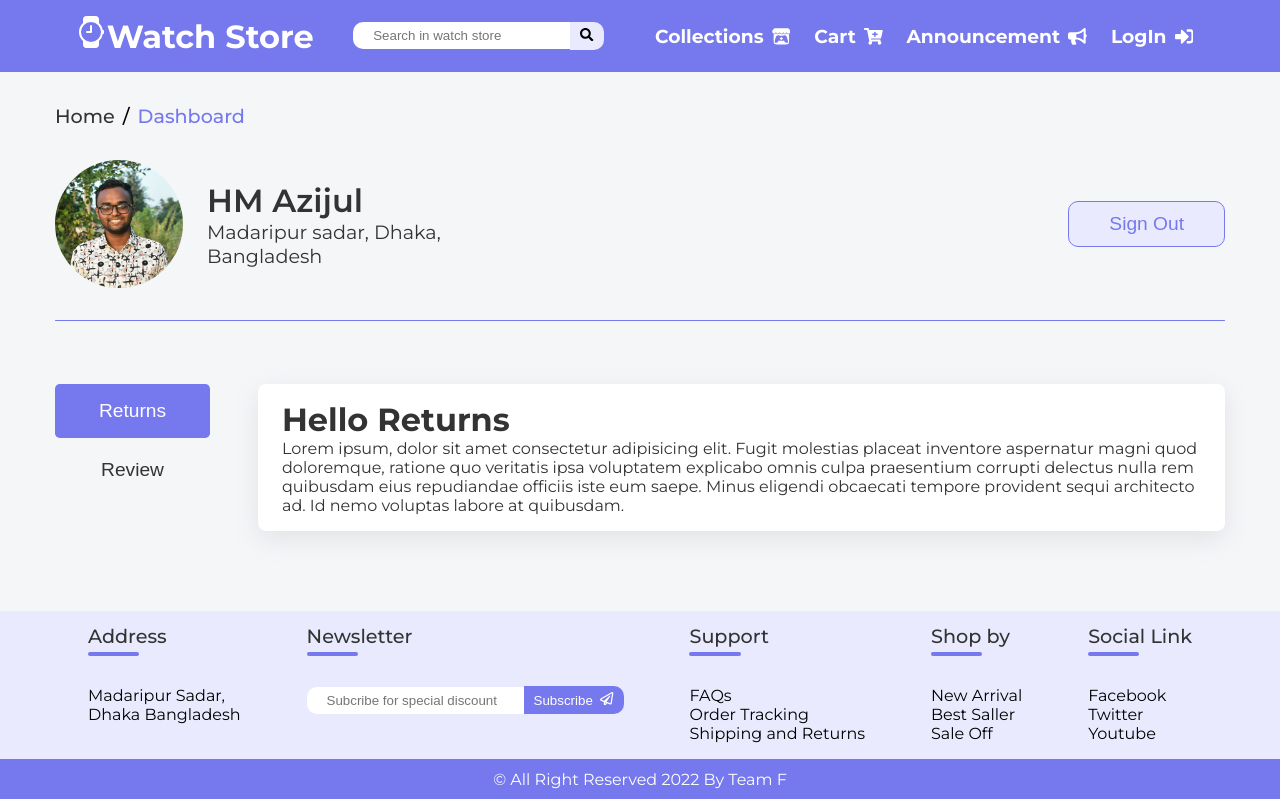
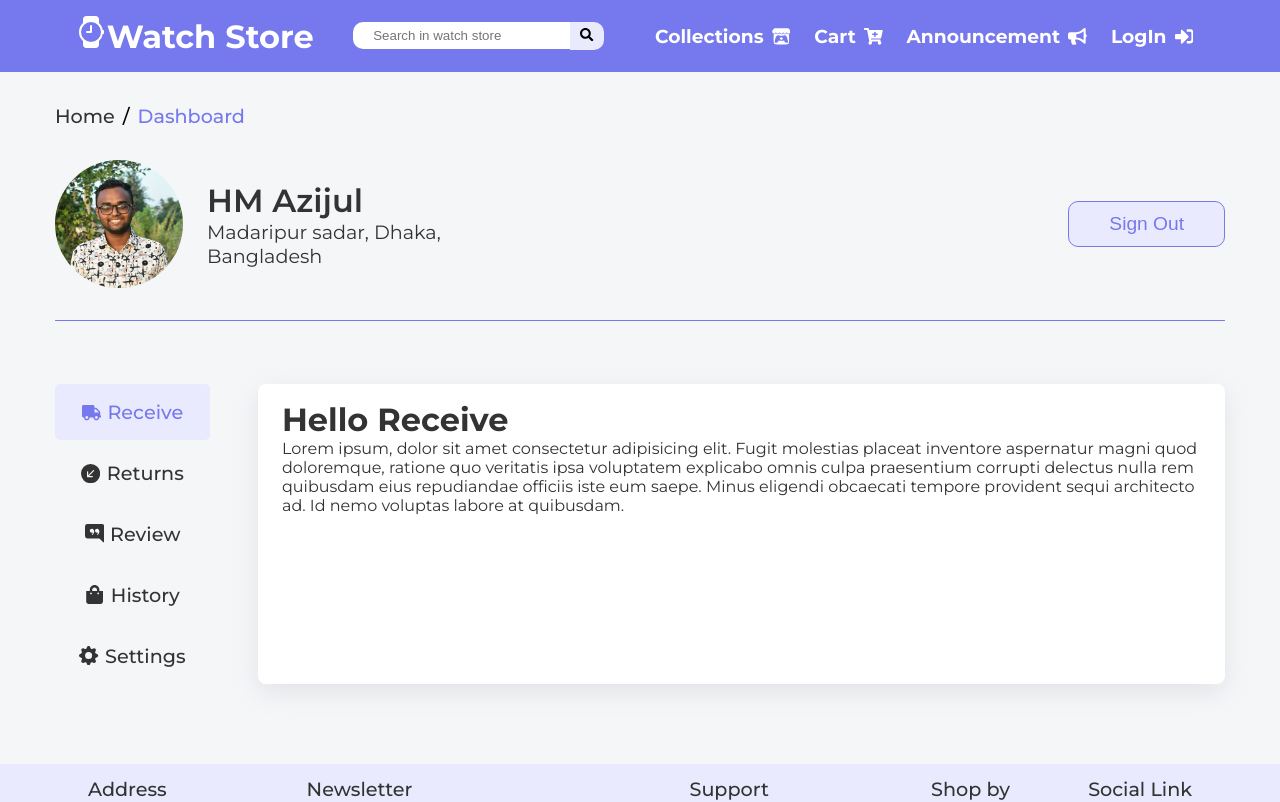
Before and after one commit to XParif/FrontEndWatchStorefsArmyProject, a Next.js app: page /dashboard in a window 1280 px wide. Shown: the top 802 px of the page. Built offline with nearby package versions, Linux system fonts and the light colour scheme.

Commit message:
add some tab in tabComponent dir and redo tab logic

```diff
--- a/components/dashboard/allTabs.jsx
+++ b/components/dashboard/allTabs.jsx
@@ -1,52 +1,59 @@
 import React, { useState } from "react";
 import { TabContainer, LeftSide, RightSide, Tab, Content } from "./tab.styles";
+import {
+  BsArrowDownLeftCircleFill,
+  BsChatRightQuoteFill,
+  BsFillGearFill,
+} from "react-icons/bs";
+import { FaTruck, FaShoppingBag } from "react-icons/fa";
+import Receive from "./tabComponent/receive";
+import Return from "./tabComponent/return";
+import Review from "./tabComponent/review";
+import History from "./tabComponent/history";
+import Settings from "./tabComponent/settings";
 
-function AllTabs() {
-  const [active, setActive] = useState(0);
-  const handleClick = (e) => {
-    const index = parseInt(e.target.id, 0);
-    if (index !== active) {
-      setActive(index);
+const AllTabs = () => {
+  const [active, setActive] = useState(1);
+  const [content, setContent] = useState(Receive);
+
+  const handleClick = (index) => {
+    setActive(index);
+    if (index === 1) {
+      setContent(Receive);
+    } else if (index === 2) {
+      setContent(Return);
+    } else if (index === 3) {
+      setContent(Review);
+    } else if (index === 4) {
+      setContent(History);
+    } else if (index === 5) {
+      setContent(Settings);
     }
   };
 
   return (
     <TabContainer>
-      {/*TODO:
-      Returns
-      Review
-      Order History
-      Account Settings
-      */}
-
       <LeftSide>
-        <Tab onClick={handleClick} active={active === 0} id={0}>
-          Returns
+        <Tab onClick={() => handleClick(1)} active={active === 1}>
+          <FaTruck /> <div>Receive</div>
         </Tab>
-
-        <Tab onClick={handleClick} active={active === 1} id={1}>
-          Review
+        <Tab onClick={() => handleClick(2)} active={active === 2}>
+          <BsArrowDownLeftCircleFill /> <div>Returns</div>
+        </Tab>
+        <Tab onClick={() => handleClick(3)} active={active === 3}>
+          <BsChatRightQuoteFill /> <div>Review</div>
+        </Tab>
+        <Tab onClick={() => handleClick(4)} active={active === 4}>
+          <FaShoppingBag /> <div>History</div>
+        </Tab>
+        <Tab onClick={() => handleClick(5)} active={active === 5}>
+          <BsFillGearFill /> <div>Settings</div>
         </Tab>
       </LeftSide>
 
-      <RightSide>
-        <Content active={active === 0}>
-          <h1>Hello Returns</h1>
-          <p>
-            Lorem ipsum, dolor sit amet consectetur adipisicing elit. Fugit
-            molestias placeat inventore aspernatur magni quod doloremque,
-            ratione quo veritatis ipsa voluptatem explicabo omnis culpa
-            praesentium corrupti delectus nulla rem quibusdam eius repudiandae
-            officiis iste eum saepe. Minus eligendi obcaecati tempore provident
-            sequi architecto ad. Id nemo voluptas labore at quibusdam.
-          </p>
-        </Content>
-        <Content active={active === 1}>
-          <h1>Yo Yo Review</h1>
-        </Content>
-      </RightSide>
+      <RightSide>{content}</RightSide>
     </TabContainer>
   );
-}
+};
 
 export default AllTabs;
--- a/components/dashboard/tab.styles.jsx
+++ b/components/dashboard/tab.styles.jsx
@@ -21,7 +21,7 @@ export const RightSide = styled.div`
   box-shadow: rgba(149, 157, 165, 0.2) 0px 8px 24px;
 `;
 
-export const Tab = styled.button`
+export const Tab = styled.a`
   border: none;
   outline: none;
   cursor: pointer;
@@ -30,12 +30,16 @@ export const Tab = styled.button`
 
   font-size: ${({ theme }) => theme?.fontSizes?.md};
   font-weight: ${({ theme }) => theme?.fontWeight?.medium};
-  background-color: ${(props) => (props.active ? "#7678ed" : "#f5f6f8")};
-  color: ${(props) => (props.active ? "#fff" : "#333")};
+  background-color: ${(props) => (props.active ? "#eaeaff" : "#f5f6f8")};
+  color: ${(props) => (props.active ? "#7678ed" : "#333")};
 
   padding: 1rem 0;
   border-radius: 0.3rem;
   transition: background-color 0.5s ease-in-out;
+  display: flex;
+  align-items: center;
+  justify-content: center;
+  gap: 0.4rem;
 
   :hover {
     background-color: ${({ theme }) => theme?.color?.primaryDarkShade};
@@ -44,5 +48,5 @@ export const Tab = styled.button`
 `;
 
 export const Content = styled.div`
-  ${(props) => (props.active ? "" : "display:none")}
+  ${(props) => (props.active ? "display:block" : "display:none")}
 `;
--- /dev/null
+++ b/components/dashboard/tabComponent/history.jsx
@@ -0,0 +1,11 @@
+import React from "react";
+
+const History = () => {
+  return (
+    <div>
+      <h1>Hi Here is your History</h1>
+    </div>
+  );
+};
+
+export default History;
--- /dev/null
+++ b/components/dashboard/tabComponent/receive.jsx
@@ -0,0 +1,17 @@
+const Receive = () => {
+  return (
+    <div>
+      <h1>Hello Receive</h1>
+      <p>
+        Lorem ipsum, dolor sit amet consectetur adipisicing elit. Fugit
+        molestias placeat inventore aspernatur magni quod doloremque, ratione
+        quo veritatis ipsa voluptatem explicabo omnis culpa praesentium corrupti
+        delectus nulla rem quibusdam eius repudiandae officiis iste eum saepe.
+        Minus eligendi obcaecati tempore provident sequi architecto ad. Id nemo
+        voluptas labore at quibusdam.
+      </p>
+    </div>
+  );
+};
+
+export default Receive;
--- /dev/null
+++ b/components/dashboard/tabComponent/return.jsx
@@ -0,0 +1,9 @@
+const Return = () => {
+  return (
+    <div>
+      <h1>Yo Yo Returns</h1>
+    </div>
+  );
+};
+
+export default Return;
--- /dev/null
+++ b/components/dashboard/tabComponent/review.jsx
@@ -0,0 +1,9 @@
+const Review = () => {
+  return (
+    <div>
+      <h1>This is Review</h1>
+    </div>
+  );
+};
+
+export default Review;
--- /dev/null
+++ b/components/dashboard/tabComponent/settings.jsx
@@ -0,0 +1,9 @@
+const Settings = () => {
+  return (
+    <div>
+      <h1>Update / Edit your Profile settings</h1>
+    </div>
+  );
+};
+
+export default Settings;
```
